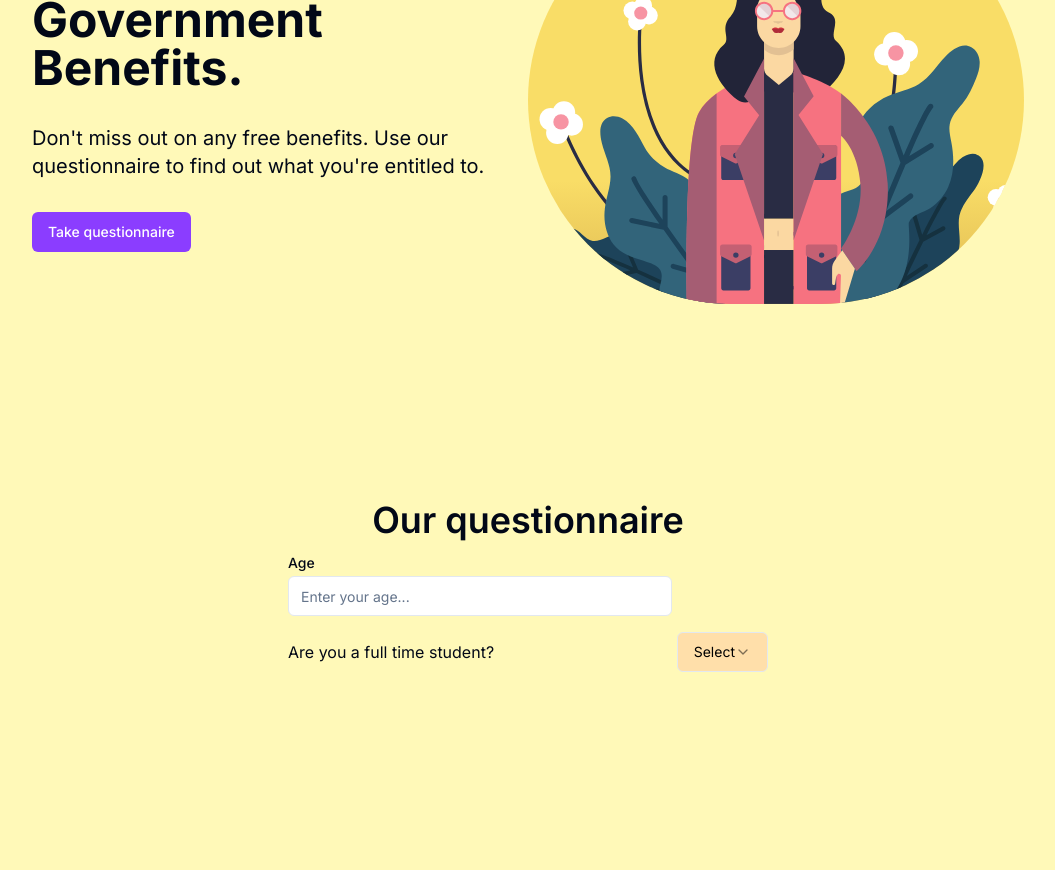
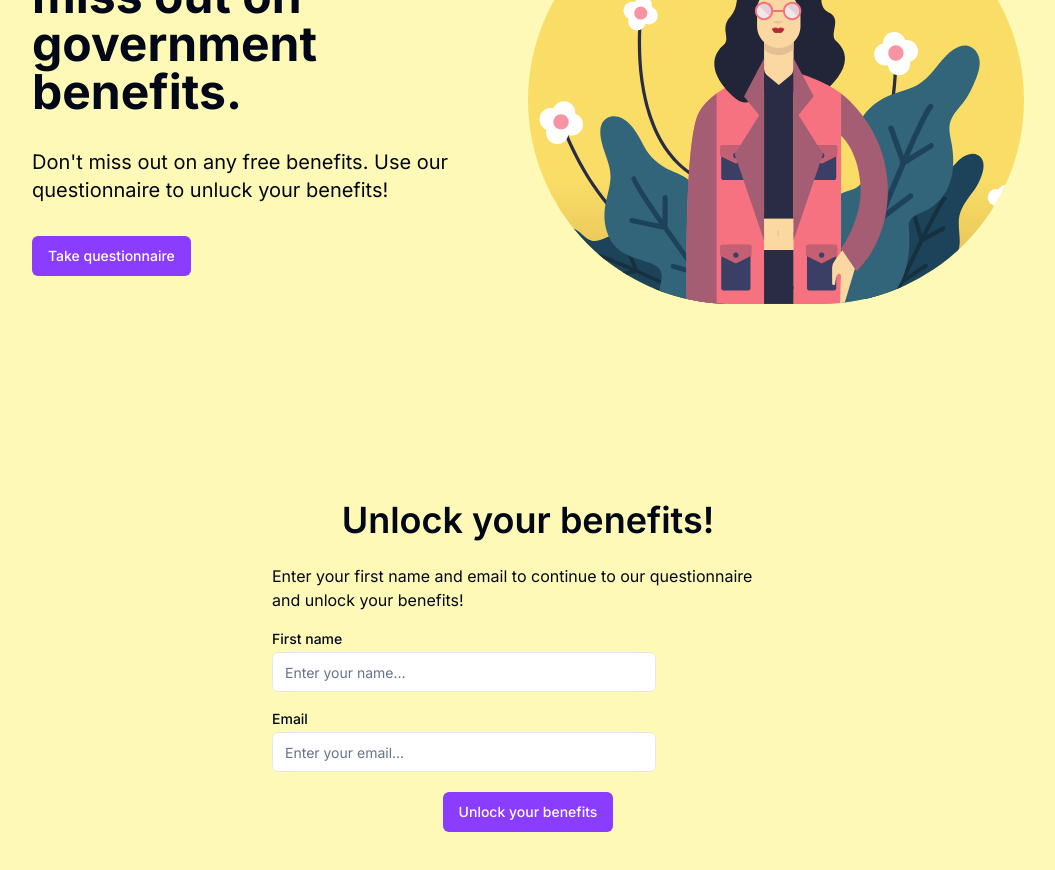
Before and after one commit to Kilanvl1/FE-Studently, a Next.js app: page / in a window 1280 px wide. Shown: the part 300-1170 px from the top of the page, without its empty margins (112-1167 px from the left). Before the commit the page ends 1132 px from the top, so only its background shows below. Built offline with nearby package versions, Linux system fonts and the light colour scheme.

Commit message:
added form submission

```diff
--- a/@/components/ui/InputWithLabel.tsx
+++ b/@/components/ui/InputWithLabel.tsx
@@ -13,9 +13,10 @@ export function InputWithLabel({
   id,
   placeholder,
   value,
+  ...props
 }: InputWithLabelProps) {
   return (
-    <div className="grid w-full max-w-sm items-center gap-1.5">
+    <div className="grid w-full max-w-sm items-center gap-1.5 my-5">
       <Label htmlFor={id}>{label}</Label>
       <Input
         type={type}
@@ -23,6 +24,7 @@ export function InputWithLabel({
         placeholder={placeholder}
         onChange={onChange}
         value={value}
+        {...props}
       />
     </div>
   );
--- a/app/_components/Form.tsx
+++ b/app/_components/Form.tsx
@@ -1,5 +1,5 @@
 "use client";
-import { useState, createContext, useContext } from "react";
+import { useState, createContext, useContext, useEffect } from "react";
 import whatsapp from "../../public/whatsapp.svg";
 import email from "../../public/mail.svg";
 
@@ -22,7 +22,7 @@ export default function Form() {
   const [age, setAge] = useState(null);
 
   return (
-    <form className="p-4 mb-32 max-w-lg mx-auto">
+    <form className=" mb-32 max-w-lg mx-auto">
       <div className="flex flex-col">
         <InputWithLabel
           placeholder="Enter your age..."
@@ -32,11 +32,13 @@ export default function Form() {
           onChange={(e) => setAge(parseInt(e.target.value))}
         />
 
-        {age <= 30 ? (
+        {age <= 30 && age && (
           <AgeContext.Provider value={age}>
             <RootNode />
           </AgeContext.Provider>
-        ) : (
+        )}
+
+        {age > 30 && (
           <ProvideInfo className="my-4 border-red-600 px-8">
             <li>Only students below the age of 30 are entitled to benefits</li>
           </ProvideInfo>
@@ -62,13 +64,19 @@ const DecisionNode = ({
   followUpQuestions,
 }: DecisionNodeProps) => {
   const [value, setValue] = useState("");
+  const [isMounted, setIsMounted] = useState(false);
+  console.log(isMounted);
   const shouldRenderFirstChild = value === "yes";
-
+  useEffect(() => {
+    setIsMounted(true);
+  }, []);
   return (
     <>
       <div
         className={cn(
-          `flex gap-x-4 my-4 items-center max-w-[32rem] justify-between`,
+          `flex gap-x-4 my-4 items-center max-w-[32rem] justify-between opacity-0 transition duration-300 ${
+            isMounted ? "opacity-100" : ""
+          }`,
           className
         )}
       >
@@ -99,9 +107,12 @@ const NoLeadNode = <>No Lead</>;
 
 const HasBothGrants = (
   <>
-    <ProvideInfo className="border-green-600 border">
-      <li>You are entitled to a basic grant worth 5,600 Euros / Y</li>
-      <li>You are entitled to an insurance grant worth 1,476 Euros per year</li>
+    <ProvideInfo className="border-green-600 border mb-4">
+      <li>You are entitled to 7076 Euros per year.</li>
+      <li>
+        You are entitled to free public transport on either weekdays or
+        weekends.
+      </li>
     </ProvideInfo>
     <div className="flex gap-x-4">
       <CallToAction
@@ -124,8 +135,12 @@ const HasBothGrants = (
 
 const HasInsuranceGrant = (
   <>
-    <ProvideInfo className=" border-green-600 border">
-      <li>You are entitled to a basic grant worth 5,600 Euros / Y</li>
+    <ProvideInfo className=" border-green-600 border mb-4">
+      <li>You are entitled to 5600 Euros per year.</li>
+      <li>
+        You are entitled to free public transport on either weekdays or
+        weekends.
+      </li>
     </ProvideInfo>
     <div className="flex gap-x-4">
       <CallToAction
@@ -150,7 +165,7 @@ const InsuranceNode = () => {
   return (
     <DecisionNode
       selectId="insurance"
-      label="Do you have health insurance?"
+      label="Do you have a Dutch health insurance?"
       followUpQuestions={[HasInsuranceGrant, HasBothGrants]}
     />
   );
--- a/app/_components/LandingPage.tsx
+++ b/app/_components/LandingPage.tsx
@@ -9,12 +9,12 @@ export const LandingPage = ({
   return (
     <div className="flex justify-center items-center h-screen">
       <div className="flex-1">
-        <h3 className="font-bold text-5xl mb-8 ">
-          Your Guide to Government Benefits.
+        <h3 className="font-bold text-5xl mb-8">
+          24% of students miss out on government benefits.
         </h3>
         <p className="text-xl my-8">
           {
-            "Don't miss out on any free benefits. Use our questionnaire to find out what you're entitled to."
+            "Don't miss out on any free benefits. Use our questionnaire to unluck your benefits!"
           }
         </p>
         <Button
--- a/app/page.tsx
+++ b/app/page.tsx
@@ -1,21 +1,60 @@
 "use client";
-import { useRef } from "react";
+import { useRef, useState } from "react";
 import Form from "./_components/Form";
 import { LandingPage } from "./_components/LandingPage";
 import { Container } from "./_components/Container";
-
+import { InputWithLabel } from "@/components/ui/InputWithLabel";
+import { Button } from "@/components/ui/button";
 export default function Home() {
   const formRef = useRef<HTMLFormElement | null>(null);
+  const [isFormSubmitted, setIsFormSubmitted] = useState(false);
+  const handleSubmit = (e: React.FormEvent<HTMLFormElement>) => {
+    e.preventDefault();
+    setIsFormSubmitted(true);
+  };
   return (
     <main>
       <Container>
         <LandingPage formRef={formRef} />
 
-        <section ref={formRef}>
-          <h1 className="font-semibold text-4xl text-center">
-            Our questionnaire
+        <section ref={formRef} className="max-w-lg mx-auto mb-32">
+          <h1 className="font-semibold text-4xl text-center mb-6">
+            Unlock your benefits!
           </h1>
-          <Form />
+
+          {isFormSubmitted ? (
+            <>
+              <p className="text-justify">
+                In order to determine what government benefits you are entitled
+                to, we need information surronding your age, education type, and
+                nationality.
+              </p>
+              <Form />
+            </>
+          ) : (
+            <>
+              <p>
+                Enter your first name and email to continue to our questionnaire
+                and unlock your benefits!
+              </p>
+              <form onSubmit={handleSubmit}>
+                <InputWithLabel
+                  label="First name"
+                  placeholder="Enter your name..."
+                  required={true}
+                />
+                <InputWithLabel
+                  label="Email"
+                  placeholder="Enter your email..."
+                  type="email"
+                  required={true}
+                />
+                <div className="flex justify-center">
+                  <Button type="submit">Unlock your benefits</Button>
+                </div>
+              </form>
+            </>
+          )}
         </section>
       </Container>
     </main>
```
